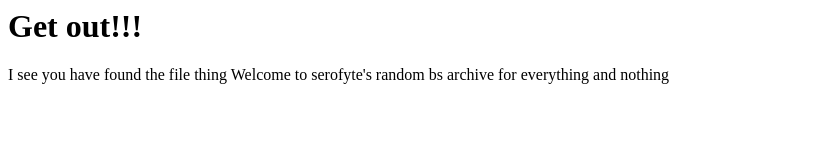
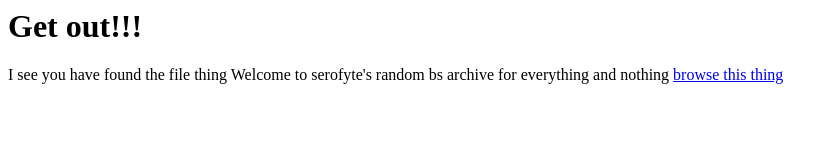
Before and after one commit to Serofyte/randompage, a plain HTML site: page index.html in a window 1280 px wide. Shown: the whole page, without its empty margins (0-838 px from the left). Drawn offline with Linux system fonts and the light colour scheme.

Commit message:
Update index.html

```diff
--- a/index.html
+++ b/index.html
@@ -3,4 +3,5 @@
   <p1>I see you have found the file thing
 
 Welcome to serofyte's random bs archive for everything and nothing</p1>
+  <body><a href="https://github.com/Serofyte/randompage">browse this thing</a></body>
 </html>
```
